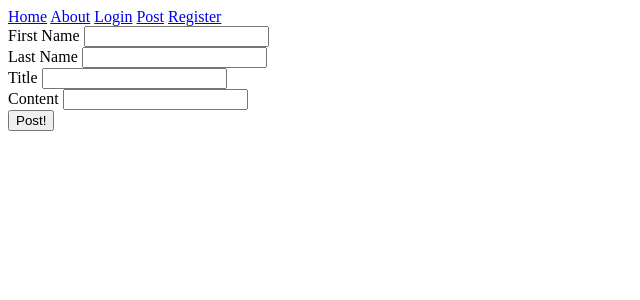
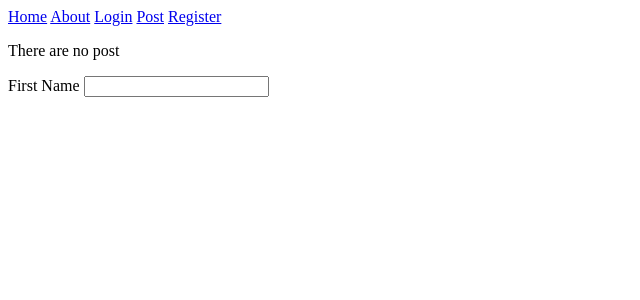
Before and after one commit to ValrynMilly/Flask_Blog, a Flask app: page /post in a window 1280 px wide. Shown: the top 300 px of the page, without its empty margins (0-640 px from the left). Run offline with Flask 2, Linux system fonts and the light colour scheme.

Commit message:
posts need work

```diff
--- a/application/templates/post.html
+++ b/application/templates/post.html
@@ -1,21 +1,26 @@
 {% extends "layout.html" %}
 {% block body_content %}
-	<div class='form'>
-		<form method='POST' action=''>
-			{{ form.hidden_tag() }}
-			{{ form.first_name.label }}
-			{{ form.first_name }}
-			<br>
-			{{ form.last_name.label }}
-			{{ form.last_name }}
-			<br>
-			{{ form.title.label }}
-			{{ form.title }}
-			<br>
-			{{ form.content.label }}
-			{{ form.content }}
-			<br>
-			{{ form.submit }}
-		</form>
-	</div>
+{% if posts %}
+	{% for post in posts %}
+		<p>Author: {{ post.author }}</p>
+		<p>Title: {{ post.title }}</p>
+		<p>Content: {{ post.content }}</p>
+	{% endfor %}
+{% else %}
+	<p>There are no post</p>
+{% endif %}
+
+<div class="form-group">
+	<form method='POST' action=''>
+		{{ form.first_name.label }}
+		{{ form.first_name }}
+		{% if form.first_name.errors %}
+			<div class="error">
+				{% for error in form.first_name.errors %}
+					<span>{{ error }}</span>
+				{% endfor %}
+			</div>
+		{% endif %}
+	</form>
+</div>
 {% endblock %}
```
